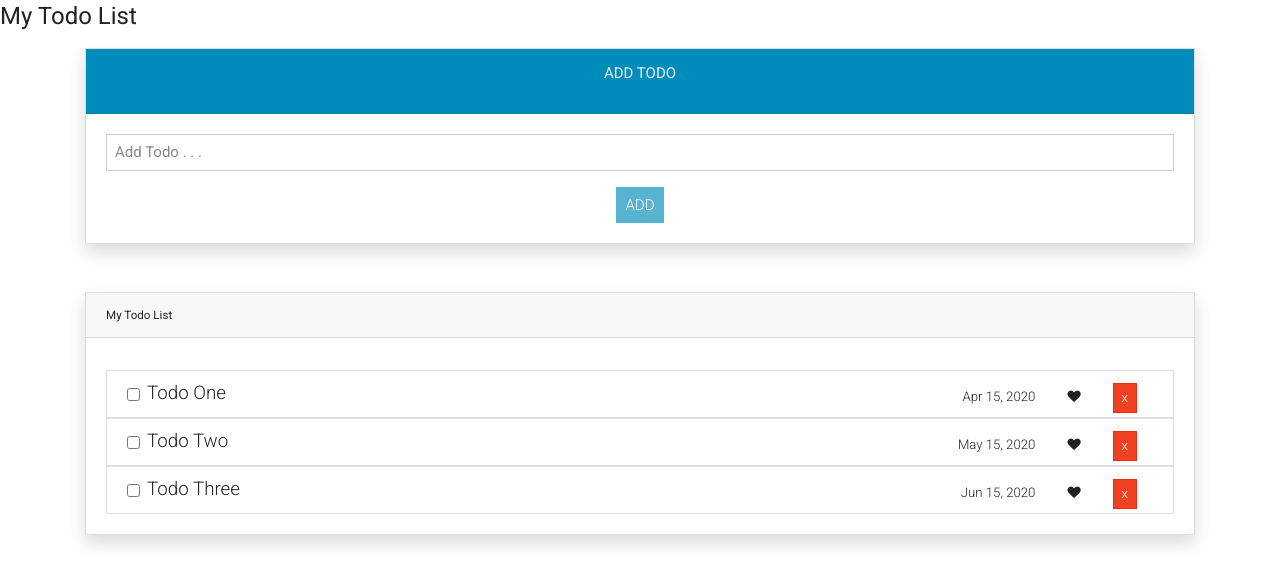
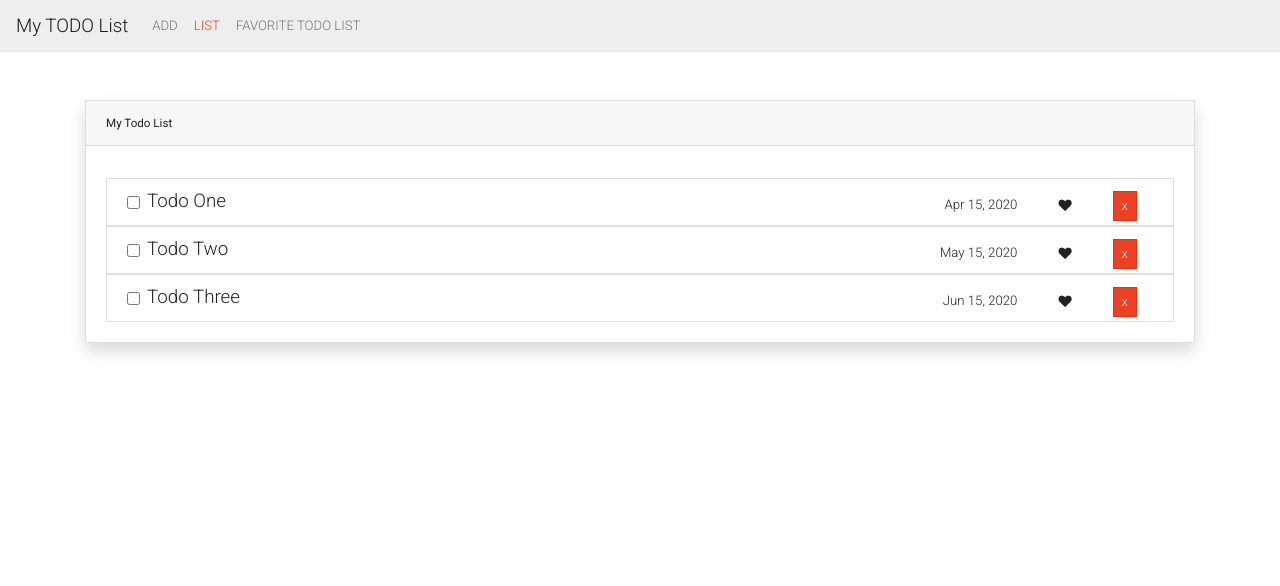
Before and after one commit to viniciusdevnot/starcorps, an Angular app: page /list in a window 1280 px wide. Before the commit this address led to /. Shown: the top 586 px of the page. Built offline with nearby package versions, Linux system fonts and the light colour scheme.

Commit message:
added routing

```diff
--- a/src/app/app.component.html
+++ b/src/app/app.component.html
@@ -1,5 +1,15 @@
-<h1>My Todo List</h1>
+<nav class="navbar navbar-expand-lg navbar-light bg-light mb-5">
+    <span class="navbar-brand">My TODO List</span>
+    <div class="navbar-nav">
+        <!-- <a class="nav-item nav-link" href="#">LIST</a>
+        <a class="nav-item nav-link" href="#">ADD</a> -->
+        <a class="nav-item nav-link" routerLink="/add" routerLinkActive="text-danger">ADD</a>
+        <a class="nav-item nav-link" routerLink="/list" routerLinkActive="text-danger">LIST</a>
+        <a class="nav-item nav-link" routerLink="/favorite" routerLinkActive="text-danger">FAVORITE TODO LIST</a>
+    </div>
+</nav>
 <div class="container">
-    <app-todo-form></app-todo-form>
-    <app-todo-list></app-todo-list>
+    <!-- <app-todo-form></app-todo-form>
+    <app-todo-list></app-todo-list> -->
+    <router-outlet></router-outlet>
 </div>
--- /dev/null
+++ b/src/app/components/page-not-found/page-not-found.component.html
@@ -0,0 +1,6 @@
+<div class="card card-body shadow">
+    <div class="my-5 text-center">
+        <i class="fa fa-exclamation-triangle fa-3x text-danger"></i>
+        <span class="lead"> ERROR 404: PAGE NOT FOUND</span>
+    </div>
+</div>
--- /dev/null
+++ b/src/app/components/page-not-found/page-not-found.component.ts
@@ -0,0 +1,15 @@
+import { Component, OnInit } from '@angular/core';
+
+@Component({
+  selector: 'app-page-not-found',
+  templateUrl: './page-not-found.component.html',
+  styleUrls: ['./page-not-found.component.css']
+})
+export class PageNotFoundComponent implements OnInit {
+
+  constructor() { }
+
+  ngOnInit(): void {
+  }
+
+}
--- a/src/app/components/todo-list/todo-list.component.html
+++ b/src/app/components/todo-list/todo-list.component.html
@@ -3,8 +3,7 @@
     // | date is pipe to formate date
 <li *ngIf="todo.title !== 'Todo One'">{{todo.title}} {{todo.date | date}}</li>
 </ul> -->
-
-<div class="card shadow">
+<div class="card shadow" *ngIf="viewList">
     <h5 class="card-header">My Todo List</h5>
     <div class="card-body">
         <ul class="list-group" *ngFor="let todo of todoService.todoList">
@@ -14,3 +13,15 @@
         </ul>
     </div>
 </div>
+
+<div class="card shadow" *ngIf="!viewList">
+    <h5 class="card-header">My Todo List</h5>
+    <div class="card-body">
+        <!-- <ul class="list-group" *ngFor="let todo of todoService.todoList"> -->
+        <ul class="list-group" *ngFor="let todo of todoService.fav">
+
+            <app-todo [todoInput]="todo"></app-todo>
+
+        </ul>
+    </div>
+</div>
--- a/src/app/components/todo-list/todo-list.component.ts
+++ b/src/app/components/todo-list/todo-list.component.ts
@@ -1,6 +1,8 @@
 import { Component, OnInit } from '@angular/core';
 //import { Todo } from 'src/app/models/Todo';
 import { TodoService } from 'src/app/services/todo.service';
+import { ActivatedRoute } from '@angular/router';
+import { Todo } from 'src/app/models/Todo';
 
 @Component({
   selector: 'app-todo-list',
@@ -34,9 +36,23 @@ export class TodoListComponent implements OnInit {
   // ];
 
   // constructor() { }
-  constructor(public todoService: TodoService) { }
+  constructor(public todoService: TodoService, public route: ActivatedRoute) { }
+
+  viewList: boolean = true;
+
 
   ngOnInit(): void {
+    this.route.url.subscribe(data => {
+      // console.log(data[0].path);
+      if (data[0].path == 'list') {
+        this.viewList = true;
+      }
+      else {
+        this.viewList = false;
+        this.todoService.updateFav();
+        console.log()
+      }
+    })
   }
 
 }
--- a/src/app/components/todo/todo.component.html
+++ b/src/app/components/todo/todo.component.html
@@ -9,7 +9,7 @@
     </div>
     <div class="float-right">
         <span class="mx-3">{{todoInput.date | date}}</span>
-        <i class="fa fa-heart mx-3"></i>
+        <i class="fa fa-heart mx-3 btn" (click)='isFavorite()' [ngClass]="todoInput.isFavorite? 'text-danger' : '' "></i>
         <!-- <button class="btn btn-danger btn-sm mx-3" (click)="onCliCk($event)">x</button> -->
         <!-- <button class="btn btn-danger btn-sm mx-3" (click)="todoService.deleteTodo(todoInput)">x</button> -->
         <button class="btn btn-danger btn-sm mx-3" (click)="deleteTodo(todoInput)">x</button>
--- a/src/app/components/todo/todo.component.ts
+++ b/src/app/components/todo/todo.component.ts
@@ -1,6 +1,7 @@
 import { Component, OnInit, Input } from '@angular/core';
 import { TodoService } from 'src/app/services/todo.service';
 import { ToastrService } from 'ngx-toastr';
+import { Todo } from 'src/app/models/Todo';
 
 @Component({
   selector: 'app-todo',
@@ -8,37 +9,60 @@ import { ToastrService } from 'ngx-toastr';
   styles: []
 })
 export class TodoComponent implements OnInit {
-@Input() todoInput;
+  // @Input() todoInput;
+  @Input() todoInput: Todo;
 
-completed: boolean = false;
+  completed: boolean = false;
+  todo: Todo;
 
-constructor(public todoService: TodoService, private deletePopup: ToastrService) { }
+  constructor(public todoService: TodoService, private toasterService: ToastrService) { }
 
   ngOnInit(): void {
   }
 
-  onChange(){
+  onChange() {
     console.log("changed");
     this.completed = !this.completed;
-    this.completed? this.deletePopup.success(`Todo succesfully completed`, 'completed') : '';
+    this.completed ? this.toasterService.success(`Todo succesfully completed`, 'completed') : '';
   }
 
-  onCliCk(e){
+  onCliCk(e) {
     console.log("Clicked");
     console.log(e);
   }
 
-  toggleClass(){
-    if(this.completed){
+  toggleClass() {
+    if (this.completed) {
       // return 'list-item-success';
-      return {'list-group-item-success' :this.completed, 'border-primary' :this.completed};
+      return { 'list-group-item-success': this.completed, 'border-primary': this.completed };
 
     }
   }
 
-  deleteTodo(item){
+  deleteTodo(item) {
+    this.todo = item;
     this.todoService.deleteTodo(item);
-    this.deletePopup.error(`Todo ${item.id} Deleted!`, 'Deleted Successfuly');
+    this.toasterService.error(`Todo ${item.id} Deleted!`, 'Deleted Successfuly');
+  }
+  isFavorite() {
+    this.todoInput.isFavorite = !this.todoInput.isFavorite;
+    if (this.todoInput.isFavorite) {
+
+      this.toasterService.success('Todo Added to Favorite');
+
+      this.todoService.fav.unshift(this.todoInput);
+
+      localStorage.setItem("favorite", JSON.stringify(this.todoService.fav));
+
+    }
+    else {
+      this.toasterService.error('Todo Removed from Favorite');
+      let index = this.todoService.todoList.indexOf(this.todo);
+      this.todoService.fav.splice(index, 1);
+
+      localStorage.setItem("favorite", JSON.stringify(this.todoService.fav));
+
+    }
   }
 
 }
--- a/src/app/services/todo.service.ts
+++ b/src/app/services/todo.service.ts
@@ -6,24 +6,24 @@ import { ToastrService } from 'ngx-toastr';
   providedIn: 'root'
 })
 export class TodoService {
-
+  fav = [];
   todoList: Todo[] = [
     {
-        id:1,
+      id: 1,
       title: 'Todo One',
       isCompleted: false,
       isFavorite: false,
       date: new Date('4-15-2020')
     },
     {
-        id:2,
+      id: 2,
       title: 'Todo Two',
       isCompleted: false,
       isFavorite: false,
       date: new Date('5-15-2020')
     },
     {
-        id:3,
+      id: 3,
       title: 'Todo Three',
       isCompleted: false,
       isFavorite: false,
@@ -33,15 +33,15 @@ export class TodoService {
 
   constructor(private deletePopup: ToastrService) { }
 
-  deleteTodo(item){
+  deleteTodo(item) {
     let index = this.todoList.indexOf(item);
     this.todoList.splice(index, 1);
 
     // this.deletePopup.success(`Todo ${item.id} Deleted!`);
   }
 
-  addTodo(title){
-    let id = this.todoList.length+2;
+  addTodo(title) {
+    let id = this.todoList.length + 2;
 
     const item: Todo = {
       id: id,
@@ -52,4 +52,8 @@ export class TodoService {
     }
     this.todoList.unshift(item);
   }
+
+  updateFav(){
+    this.fav = JSON.parse(localStorage.getItem('favorite'));
   }
+}
```
Also changed, not shown: src/app/app.module.ts (+13 -1 lines), src/app/components/page-not-found/page-not-found.component.css (added). Lines whose indentation alone changed are shown as unchanged.
